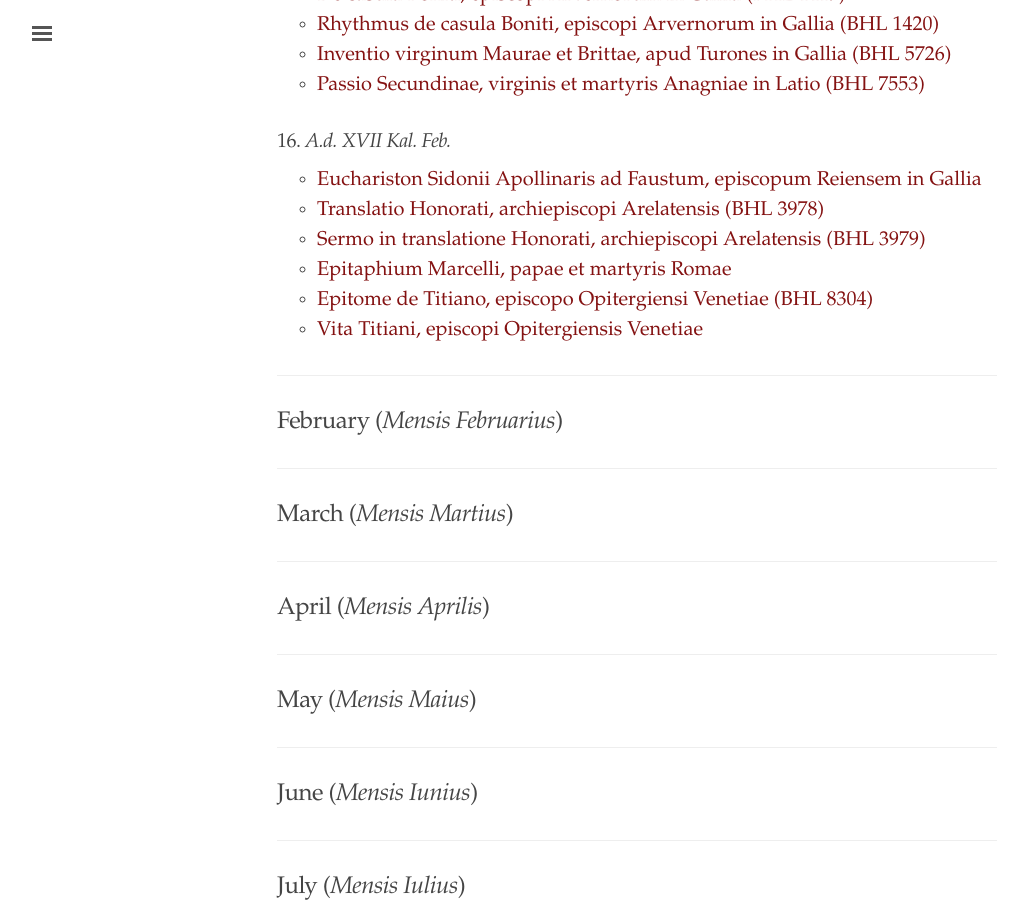
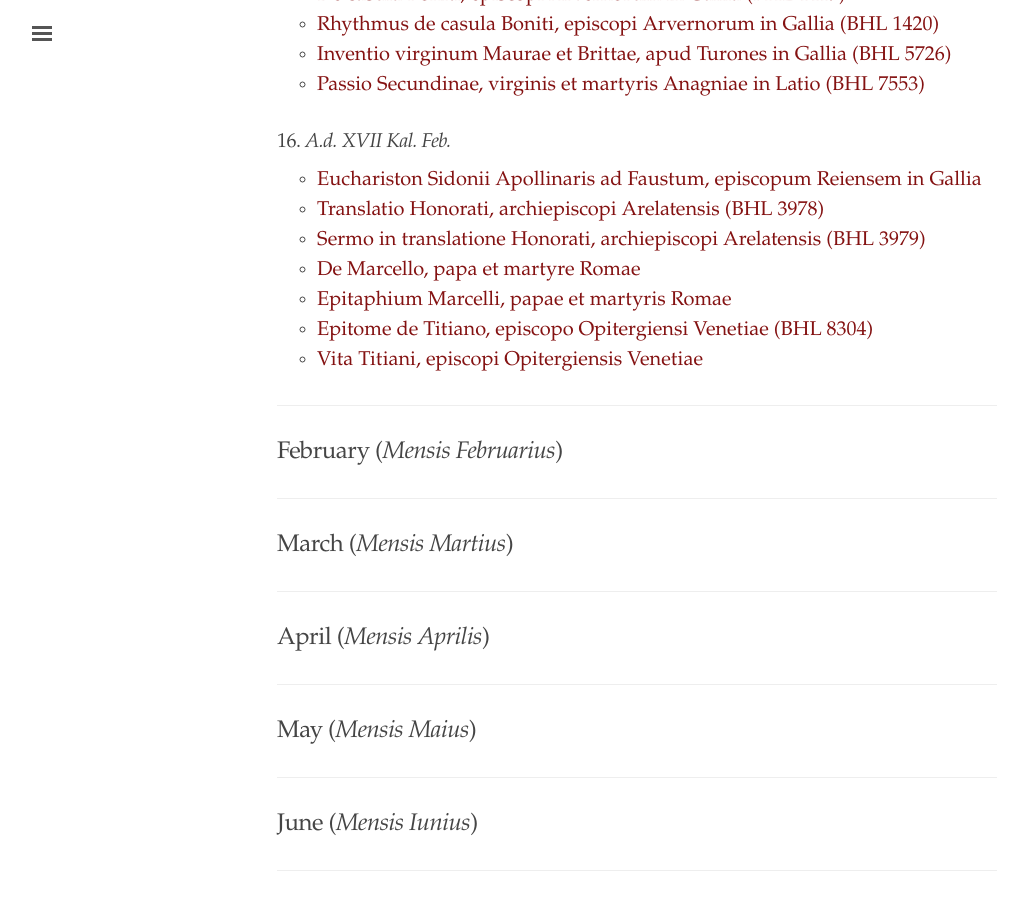
Before and after one commit to cjkoepke1/latin-hagiography, a Jekyll site: the page built from index.md, in a window 1280 px wide and 900 px high, scrolled down 5105 px. Shown: the whole window, without its empty margins (3-1031 px from the left). Built offline with Jekyll 4.4.1, drawn with Linux system fonts in a browser that asks for light colours.

Commit message:
Added De Marcello papa

```diff
--- a/index.md
+++ b/index.md
@@ -181,6 +181,7 @@ title: "Latin Hagiography"
 - [Euchariston Sidonii Apollinaris ad Faustum, episcopum Reiensem in Gallia](https://cjkoepke1.github.io/latin-hagiography/texts/euchariston-ad-faustum/)
 - [Translatio Honorati, archiepiscopi Arelatensis (BHL 3978)](https://cjkoepke1.github.io/latin-hagiography/texts/translatio-honorati-arelatensis/)
 - [Sermo in translatione Honorati, archiepiscopi Arelatensis (BHL 3979)](https://cjkoepke1.github.io/latin-hagiography/texts/sermo-in-translatione-honorati/)
+- [De Marcello, papa et martyre Romae](https://cjkoepke1.github.io/latin-hagiography/texts/de-marcello-papa/)
 - [Epitaphium Marcelli, papae et martyris Romae](https://cjkoepke1.github.io/latin-hagiography/texts/epitaphium-marcelli-papae/)
 - [Epitome de Titiano, episcopo Opitergiensi Venetiae (BHL 8304)](https://cjkoepke1.github.io/latin-hagiography/texts/epitome-de-titiano-opitergiensi/)
 - [Vita Titiani, episcopi Opitergiensis Venetiae](https://cjkoepke1.github.io/latin-hagiography/texts/vita-titiani-opitergiensis/)
```
